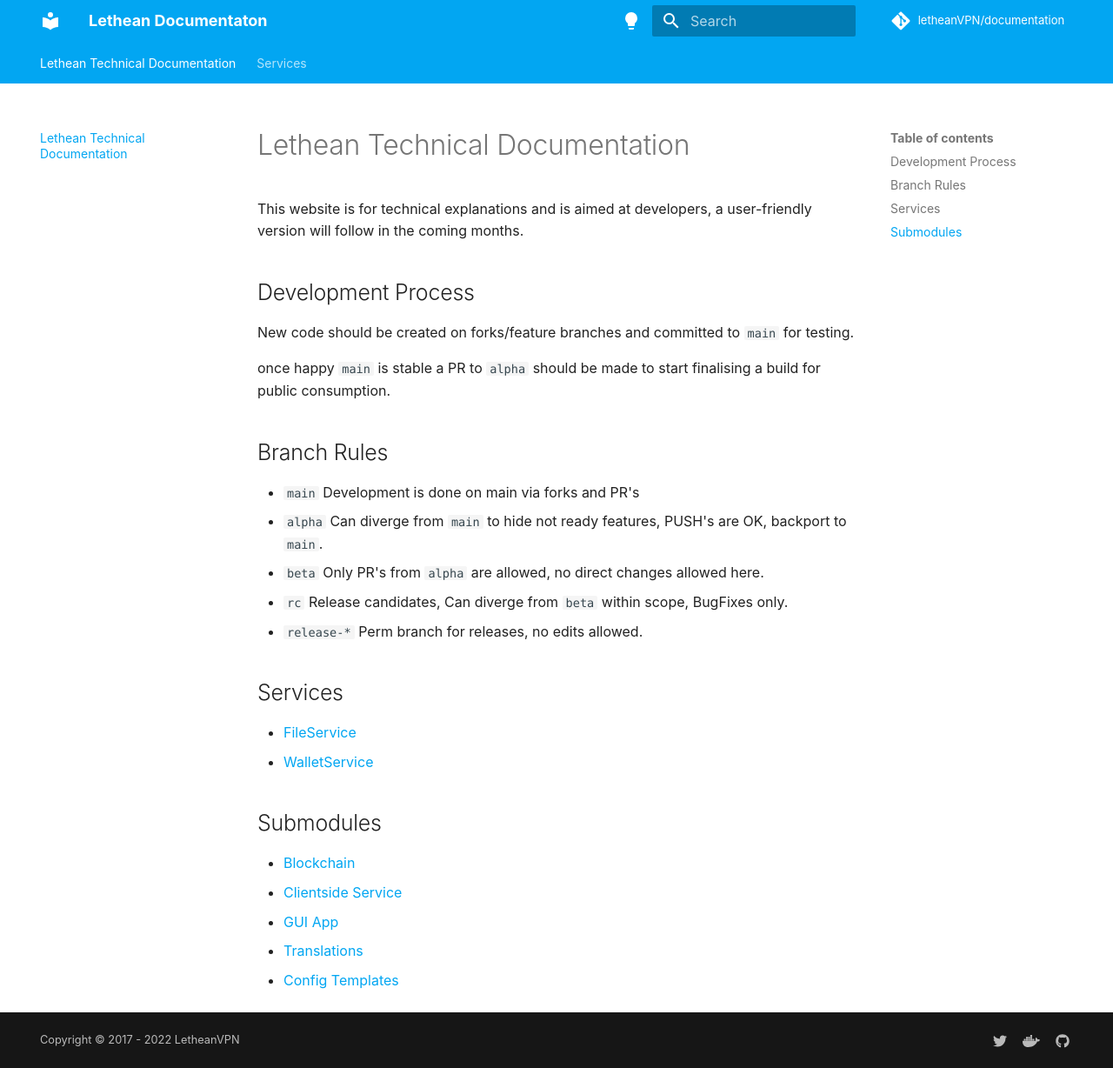
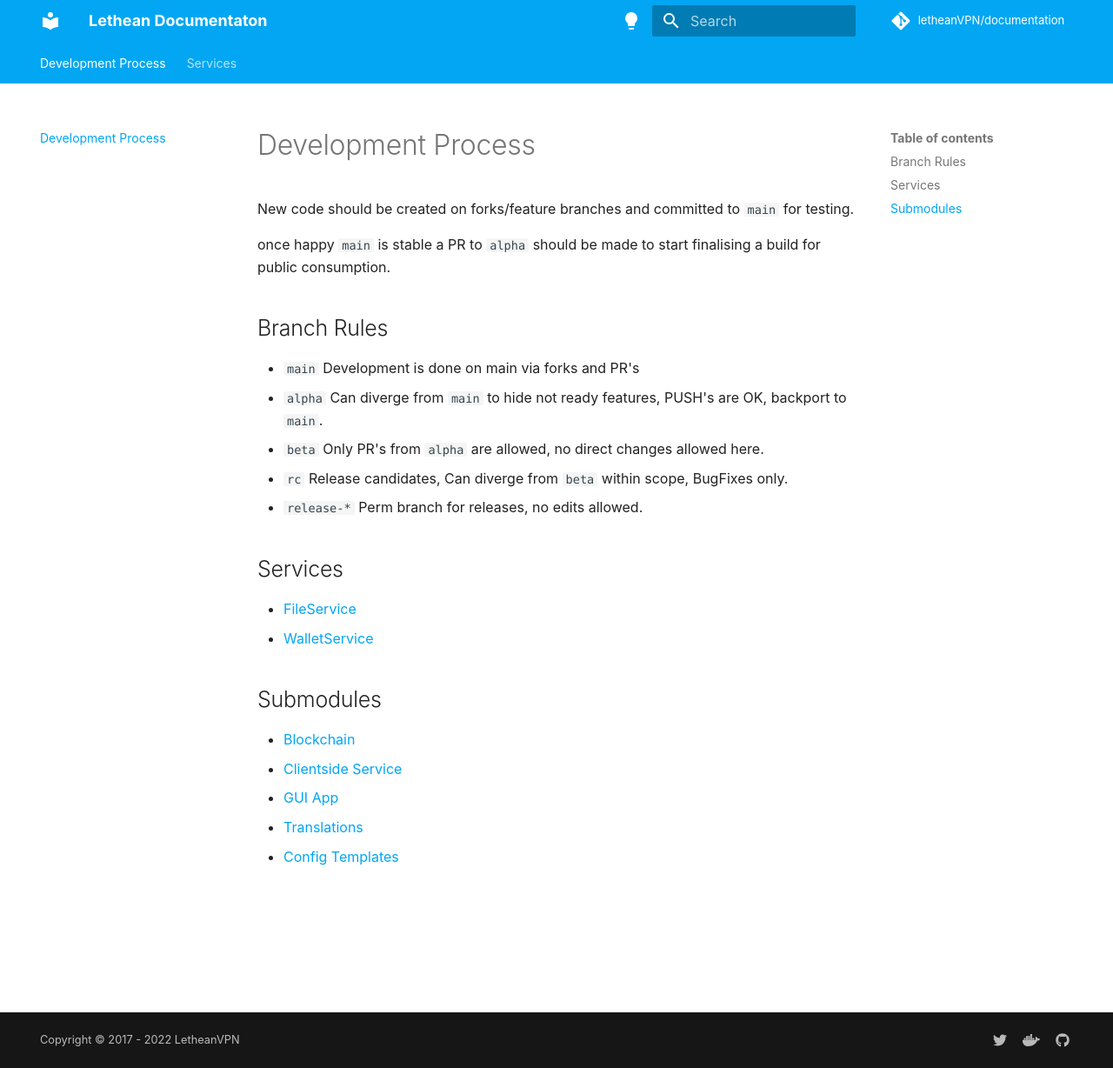
Before and after one commit to letheanVPN/documentation, an MkDocs documentation site: the page built from docs/index.md, in a window 1280 px wide and 1228 px high. Shown: the whole window at 87% size. Built offline with MkDocs 1.6.1 and Material for MkDocs 9.7.7, drawn with Linux system fonts in a browser that asks for light colours; comment, search, counter and statistics services are not loaded.

Commit message:
title update for index

```diff
--- a/docs/index.md
+++ b/docs/index.md
@@ -1,8 +1,4 @@
-# Lethean Technical Documentation
-
-This website is for technical explanations and is aimed at developers, a user-friendly version will follow in the coming months.
-
-## Development Process
+# Development Process
 
 New code should be created on forks/feature branches and committed to `main` for testing.
 
```
